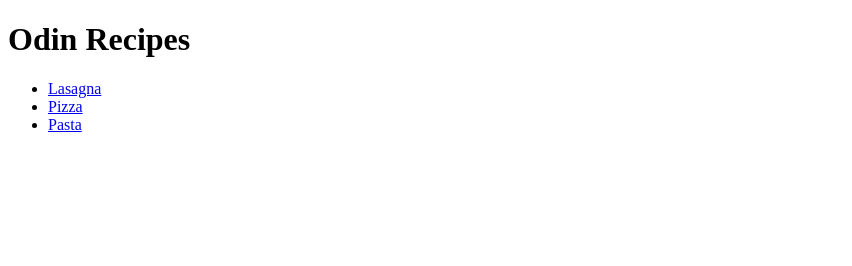
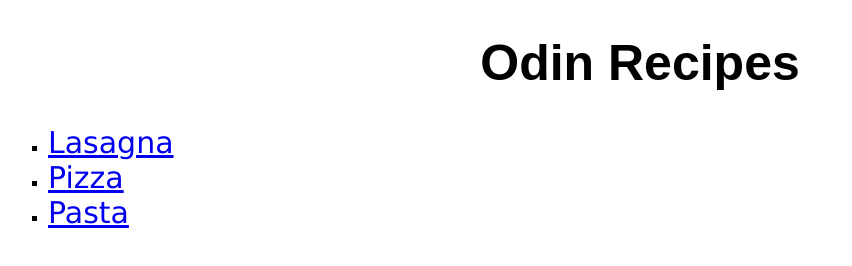
Before and after one commit to alexanderherta/odin-recipes, a plain HTML site: page index.html in a window 1280 px wide. Shown: the whole page, without its empty margins (0-852 px from the left). Drawn offline with Linux system fonts and the light colour scheme.

Commit message:
Make the index page more interesting A styles.css file has been added to the index page to make the webpage more pleasing and approachable for new users.

```diff
--- a/index.html
+++ b/index.html
@@ -2,14 +2,15 @@
 <html lang="en">
     <head>
         <meta charset="UTF-8">
+        <link rel="stylesheet" href="styles.css">
         <title>Odin Recipes</title>
     </head>
     <body>
         <h1>Odin Recipes</h1>
-        <ul>
-            <li><a href="./recipes/lasagna.html">Lasagna</a></li>
-            <li><a href="./recipes/pizza.html">Pizza</a></li>
-            <li><a href="./recipes/pasta.html">Pasta</a></li>
+        <ul class="site-directory">
+            <li><a class="directory-links" href="./recipes/lasagna.html">Lasagna</a></li>
+            <li><a class="directory-links" href="./recipes/pizza.html">Pizza</a></li>
+            <li><a class="directory-links" href="./recipes/pasta.html">Pasta</a></li>
         </ul>
     </body>
 </html>
--- /dev/null
+++ b/styles.css
@@ -0,0 +1,14 @@
+h1 {
+   font-family: Arial, Helvetica, sans-serif;
+   font-size: 50px;
+   text-align: center;
+}
+
+.site-directory {
+    list-style: square;
+}
+
+.directory-links {
+    font-family: Verdana, Geneva, Tahoma, sans-serif;
+    font-size: 30px;
+}
```
